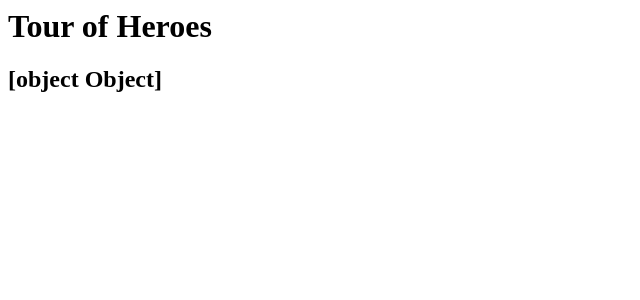
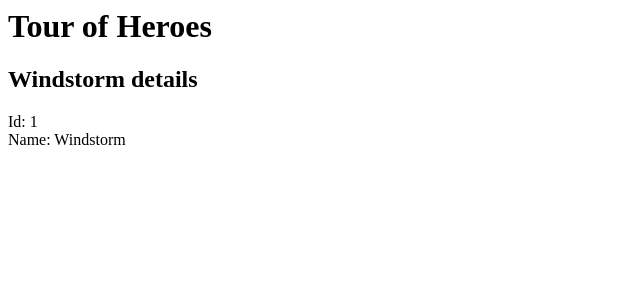
Before and after one commit to marvinx2022/Angular-tutorial-Heroes, an Angular app: page / in a window 1280 px wide. Shown: the top 300 px of the page, without its empty margins (0-640 px from the left). Built offline with nearby package versions, Linux system fonts and the light colour scheme.

Commit message:
Details succesfully added

```diff
--- a/src/heroes/heroes.component.html
+++ b/src/heroes/heroes.component.html
@@ -1 +1,3 @@
-<h2>{{hero}}</h2>
+<h2>{{hero.name}} details</h2>
+<div><span>Id: </span>{{hero.id}}</div>
+<div><span>Name: </span>{{hero.name}}</div>
```
